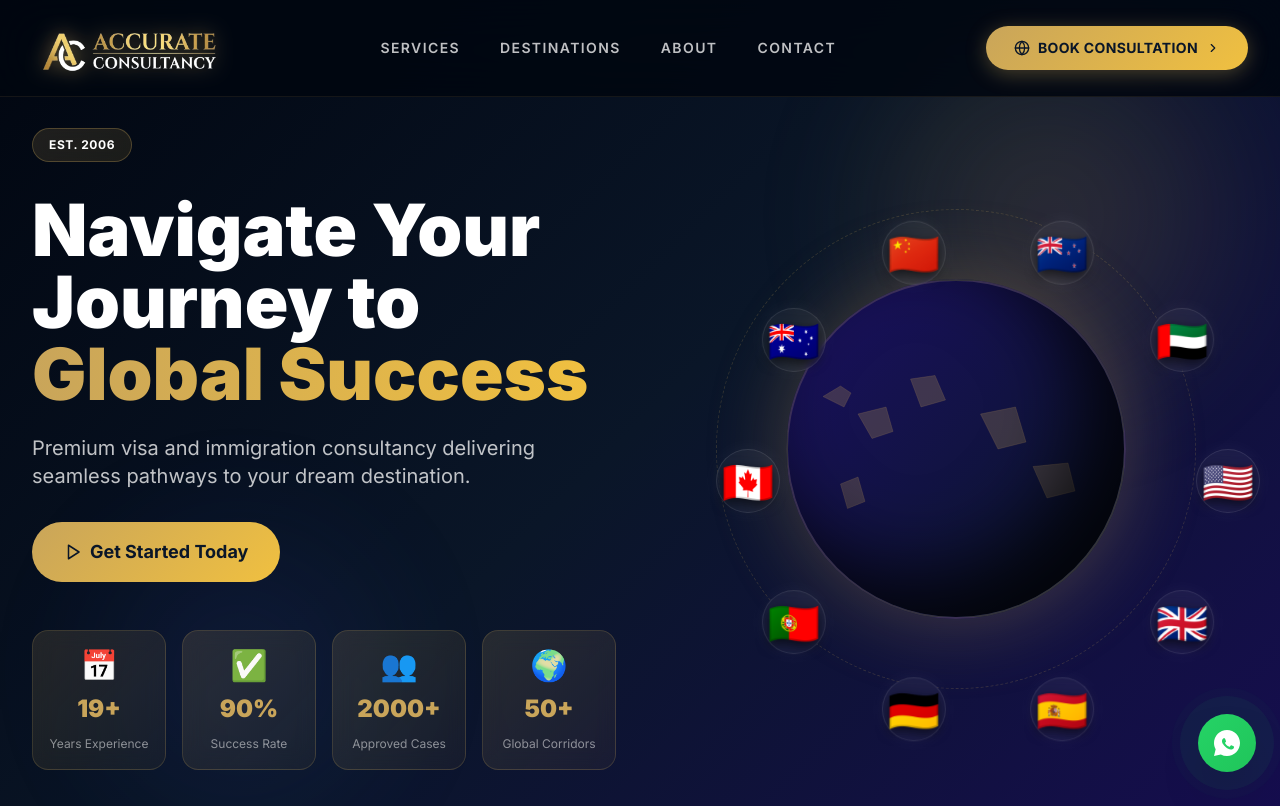
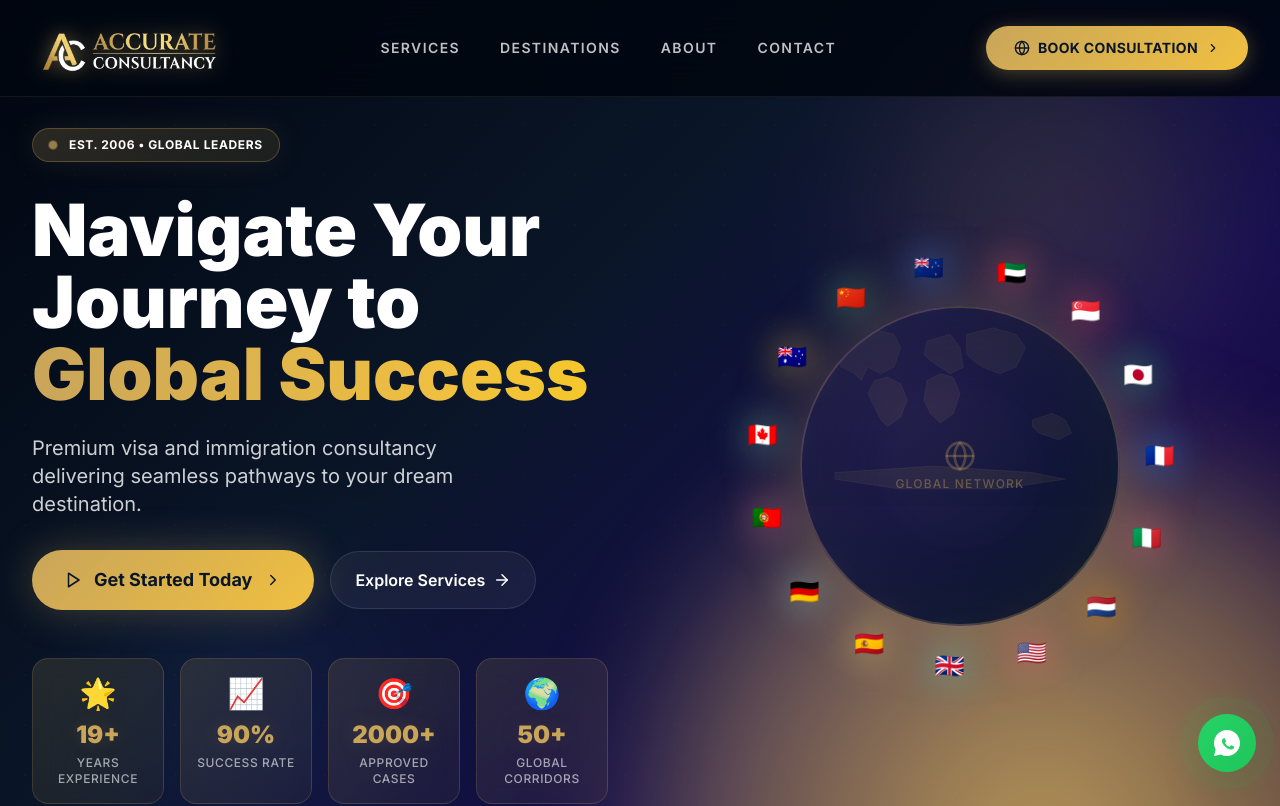
Before and after one commit to imran1001/Accurate-ConsultancyV3, a React (Vite) app: page / in a window 1280 px wide. Shown: the top 806 px of the page. Built offline with nearby package versions, Linux system fonts and the light colour scheme.

Commit message:
Refactor Hero component with animations and styles
Enhanced the Hero component with improved animations, additional country data, and refined styles for better visibility and user experience.

```diff
--- a/src/components/Hero.jsx
+++ b/src/components/Hero.jsx
@@ -1,5 +1,5 @@
 import React, { useState, useEffect } from 'react';
-import { Play } from 'lucide-react';
+import { Play, ArrowRight, Globe, MapPin, ChevronRight } from 'lucide-react';
 
 // Counter Hook
 const useCounter = (end, duration = 2000, start = 0) => {
@@ -10,7 +10,8 @@ const useCounter = (end, duration = 2000, start = 0) => {
       if (!startTime) startTime = currentTime;
       const elapsed = currentTime - startTime;
       const progress = Math.min(elapsed / duration, 1);
-      const value = Math.floor(progress * (end - start) + start);
+      const easeOutQuart = 1 - Math.pow(1 - progress, 4);
+      const value = Math.floor(easeOutQuart * (end - start) + start);
       setCount(value);
       if (progress < 1) requestAnimationFrame(animate);
     };
@@ -20,33 +21,81 @@ const useCounter = (end, duration = 2000, start = 0) => {
   return count;
 };
 
-// Updated country data
+// Enhanced country data with more destinations
 const countriesData = [
-  { flag: '🇺🇸', name: 'United States', angle: 0 },
-  { flag: '🇬🇧', name: 'United Kingdom', angle: 36 },
-  { flag: '🇪🇸', name: 'Spain', angle: 72 },
-  { flag: '🇩🇪', name: 'Germany', angle: 108 },
-  { flag: '🇵🇹', name: 'Portugal', angle: 144 },
-  { flag: '🇨🇦', name: 'Canada', angle: 180 },
-  { flag: '🇦🇺', name: 'Australia', angle: 216 },
-  { flag: '🇨🇳', name: 'China', angle: 252 },
-  { flag: '🇳🇿', name: 'New Zealand', angle: 288 },
-  { flag: '🇦🇪', name: 'UAE', angle: 324 },
+  { flag: '🇺🇸', name: 'United States', angle: 0, color: '#FF6B6B' },
+  { flag: '🇬🇧', name: 'United Kingdom', angle: 36, color: '#4ECDC4' },
+  { flag: '🇪🇸', name: 'Spain', angle: 72, color: '#FFE66D' },
+  { flag: '🇩🇪', name: 'Germany', angle: 108, color: '#A8E6CF' },
+  { flag: '🇵🇹', name: 'Portugal', angle: 144, color: '#FF8B94' },
+  { flag: '🇨🇦', name: 'Canada', angle: 180, color: '#88D8B0' },
+  { flag: '🇦🇺', name: 'Australia', angle: 216, color: '#FFD93D' },
+  { flag: '🇨🇳', name: 'China', angle: 252, color: '#6BCB77' },
+  { flag: '🇳🇿', name: 'New Zealand', angle: 288, color: '#4D96FF' },
+  { flag: '🇦🇪', name: 'UAE', angle: 324, color: '#FF6B6B' },
+  { flag: '🇸🇬', name: 'Singapore', angle: 18, color: '#FF4757' },
+  { flag: '🇯🇵', name: 'Japan', angle: 54, color: '#2ED573' },
+  { flag: '🇫🇷', name: 'France', angle: 90, color: '#1E90FF' },
+  { flag: '🇮🇹', name: 'Italy', angle: 126, color: '#FF6B81' },
+  { flag: '🇳🇱', name: 'Netherlands', angle: 162, color: '#FFA502' },
 ];
 
 const ContinentsMap = () => (
-  <svg viewBox="0 0 960 600" className="w-full h-full" style={{ opacity: 0.8 }}>
+  <svg viewBox="0 0 960 600" className="w-full h-full" style={{ opacity: 0.6 }}>
     <defs>
-      <style>{`.continent{fill:rgba(201,165,90,0.3);stroke:rgba(201,165,90,0.6);stroke-width:1}.water{fill:transparent}`}</style>
+      <style>
+        {`
+          .continent {
+            fill: rgba(201,165,90,0.15);
+            stroke: rgba(201,165,90,0.3);
+            stroke-width: 1.5;
+            transition: all 0.3s ease;
+          }
+          .continent:hover {
+            fill: rgba(201,165,90,0.25);
+            stroke: rgba(201,165,90,0.5);
+          }
+          .water {
+            fill: rgba(10,22,40,0.1);
+          }
+          .grid-line {
+            stroke: rgba(201,165,90,0.05);
+            stroke-width: 0.5;
+          }
+        `}
+      </style>
+      <radialGradient id="glow">
+        <stop offset="0%" stopColor="#c9a55a" stopOpacity="0.3"/>
+        <stop offset="100%" stopColor="#c9a55a" stopOpacity="0"/>
+      </radialGradient>
     </defs>
     <rect className="water" width="960" height="600" />
+    {/* Grid lines for depth */}
+    <line x1="0" y1="100" x2="960" y2="100" className="grid-line" />
+    <line x1="0" y1="200" x2="960" y2="200" className="grid-line" />
+    <line x1="0" y1="300" x2="960" y2="300" className="grid-line" />
+    <line x1="0" y1="400" x2="960" y2="400" className="grid-line" />
+    <line x1="0" y1="500" x2="960" y2="500" className="grid-line" />
+    <line x1="200" y1="0" x2="200" y2="600" className="grid-line" />
+    <line x1="400" y1="0" x2="400" y2="600" className="grid-line" />
+    <line x1="600" y1="0" x2="600" y2="600" className="grid-line" />
+    <line x1="800" y1="0" x2="800" y2="600" className="grid-line" />
+    {/* Enhanced continents with more detail */}
     <g className="continent">
-      <path d="M 100,150 L 150,120 L 180,140 L 160,180 Z" />
-      <path d="M 200,200 L 280,180 L 300,250 L 240,270 Z" />
-      <path d="M 350,100 L 420,90 L 450,160 L 380,180 Z" />
-      <path d="M 550,200 L 650,180 L 680,280 L 600,300 Z" />
-      <path d="M 700,350 L 800,340 L 820,420 L 740,440 Z" />
-      <path d="M 150,400 L 200,380 L 220,450 L 170,470 Z" />
+      {/* North America */}
+      <path d="M 120,80 L 200,60 L 280,80 L 300,120 L 280,180 L 240,200 L 200,180 L 180,220 L 160,200 L 120,180 L 100,140 Z" />
+      {/* South America */}
+      <path d="M 220,220 L 260,210 L 300,230 L 320,280 L 300,330 L 260,360 L 240,340 L 220,300 L 200,260 Z" />
+      {/* Europe */}
+      <path d="M 380,100 L 450,80 L 480,120 L 490,180 L 450,200 L 420,180 L 390,160 L 370,140 Z" />
+      {/* Africa */}
+      <path d="M 380,220 L 420,200 L 460,210 L 480,260 L 460,320 L 420,350 L 390,320 L 370,280 Z" />
+      {/* Asia */}
+      <path d="M 500,80 L 580,60 L 650,80 L 680,120 L 650,180 L 600,200 L 550,180 L 520,160 L 500,140 Z" />
+      {/* Australia */}
+      <path d="M 700,340 L 760,320 L 800,340 L 820,380 L 780,400 L 720,380 L 700,360 Z" />
+      {/* Antartica */}
+      <path d="M 100,500 L 400,480 L 700,500 L 800,520 L 600,550 L 300,550 L 100,520 Z" />
     </g>
   </svg>
 );
@@ -58,118 +107,216 @@ const Hero = () => {
   const countriesCount = useCounter(50, 2000);
 
   const [hoveredCountry, setHoveredCountry] = useState(null);
+  const [rotation, setRotation] = useState(0);
+
+  // Smooth rotation animation
+  useEffect(() => {
+    const interval = setInterval(() => {
+      setRotation(prev => (prev + 0.5) % 360);
+    }, 50);
+    return () => clearInterval(interval);
+  }, []);
 
   return (
-    <section className="relative min-h-screen pt-32 pb-20 px-4 sm:px-6 lg:px-8 overflow-hidden flex items-center" style={{ background: 'linear-gradient(135deg, #010610 0%, #0a1628 50%, #160d50 100%)' }}>
-      <div className="absolute top-10 right-10 w-96 h-96 rounded-full blur-3xl opacity-20 pointer-events-none" style={{ background: 'radial-gradient(circle, #c9a55a, transparent)', animation: 'float 20s ease-in-out infinite' }} />
-      <div className="absolute bottom-0 left-20 w-80 h-80 rounded-full blur-3xl opacity-15 pointer-events-none" style={{ background: 'radial-gradient(circle, #3b4fca, transparent)', animation: 'float 15s ease-in-out infinite reverse' }} />
+    <section className="relative min-h-screen pt-32 pb-20 px-4 sm:px-6 lg:px-8 overflow-hidden flex items-center" style={{
+      background: 'linear-gradient(135deg, #010610 0%, #0a1628 40%, #160d50 70%, #1a0a30 100%)'
+    }}>
+      {/* Enhanced animated background elements */}
+      <div className="absolute top-10 right-10 w-96 h-96 rounded-full blur-3xl opacity-20 pointer-events-none" style={{
+        background: 'radial-gradient(circle, #c9a55a, transparent)',
+        animation: 'float 20s ease-in-out infinite'
+      }} />
+      <div className="absolute bottom-0 left-20 w-80 h-80 rounded-full blur-3xl opacity-15 pointer-events-none" style={{
+        background: 'radial-gradient(circle, #3b4fca, transparent)',
+        animation: 'float 15s ease-in-out infinite reverse'
+      }} />
+      <div className="absolute top-1/2 left-1/2 -translate-x-1/2 -translate-y-1/2 w-[800px] h-[800px] rounded-full blur-3xl opacity-5 pointer-events-none" style={{
+        background: 'radial-gradient(circle, #c9a55a, transparent)',
+        animation: 'pulse 8s ease-in-out infinite'
+      }} />
 
-      <div className="max-w-7xl mx-auto w-full relative z-10 grid lg:grid-cols-2 gap-12 items-center">
-        {/* Left Content */}
+      {/* Grid overlay for depth */}
+      <div className="absolute inset-0 pointer-events-none" style={{
+        backgroundImage: 'radial-gradient(circle, rgba(201,165,90,0.03) 1px, transparent 1px)',
+        backgroundSize: '50px 50px'
+      }} />
+
+      <div className="max-w-7xl mx-auto w-full relative z-10 grid lg:grid-cols-2 gap-16 items-center">
+        {/* Left Column */}
         <div>
-          <div className="inline-flex items-center space-x-3 mb-8 px-4 py-2 rounded-full animate-fadeInUp" style={{ background: 'linear-gradient(135deg, rgba(201,165,90,0.15), rgba(240,192,64,0.1))', border: '1px solid rgba(201,165,90,0.3)', backdropFilter: 'blur(10px)' }}>
-            <span className="text-xs font-bold text-white uppercase tracking-wider">Est. 2006</span>
+          <div className="inline-flex items-center space-x-3 mb-8 px-4 py-2 rounded-full animate-fadeInUp" style={{
+            background: 'linear-gradient(135deg, rgba(201,165,90,0.2), rgba(240,192,64,0.1))',
+            border: '1px solid rgba(201,165,90,0.3)',
+            backdropFilter: 'blur(10px)',
+            boxShadow: '0 0 30px rgba(201,165,90,0.1)'
+          }}>
+            <span className="w-2 h-2 rounded-full bg-[#c9a55a] animate-pulse"></span>
+            <span className="text-xs font-bold text-white uppercase tracking-wider">Est. 2006 • Global Leaders</span>
           </div>
 
-          <h1 className="text-5xl md:text-7xl font-black leading-tight mb-6 animate-fadeInUp delay-100" style={{ color: 'white' }}>
-            Navigate Your Journey to <span style={{ background: 'linear-gradient(90deg, #c9a55a, #f0c040, #c9a55a)', backgroundSize: '200% 100%', WebkitBackgroundClip: 'text', WebkitTextFillColor: 'transparent', animation: 'textShimmer 3s ease-in-out infinite' }}>Global Success</span>
+          <h1 className="text-5xl md:text-6xl lg:text-7xl font-black leading-tight mb-6 animate-fadeInUp delay-100">
+            <span style={{ color: 'white' }}>Navigate Your Journey to </span>
+            <span style={{
+              background: 'linear-gradient(90deg, #c9a55a, #f0c040, #ffd700, #f0c040, #c9a55a)',
+              backgroundSize: '300% 100%',
+              WebkitBackgroundClip: 'text',
+              WebkitTextFillColor: 'transparent',
+              animation: 'textShimmer 4s ease-in-out infinite'
+            }}>Global Success</span>
           </h1>
 
-          <p className="text-lg md:text-xl leading-relaxed mb-8 animate-fadeInUp delay-200" style={{ color: 'rgba(255,255,255,0.75)' }}>Premium visa and immigration consultancy delivering seamless pathways to your dream destination.</p>
+          <p className="text-lg md:text-xl leading-relaxed mb-8 animate-fadeInUp delay-200" style={{
+            color: 'rgba(255,255,255,0.8)',
+            maxWidth: '500px'
+          }}>
+            Premium visa and immigration consultancy delivering seamless pathways to your dream destination.
+          </p>
 
           <div className="flex flex-col sm:flex-row items-center gap-4 mb-12 animate-slideInLeft delay-300">
-            <a href="#consultation" className="flex items-center gap-2 px-8 py-4 rounded-full font-bold text-lg transition-all duration-300 hover:scale-105 hover:shadow-2xl" style={{ background: 'linear-gradient(135deg, #c9a55a, #f0c040)', color: '#0a1628', textDecoration: 'none' }}>
-              <Play size={18} /> Get Started Today
+            <a href="#consultation" className="group flex items-center gap-3 px-8 py-4 rounded-full font-bold text-lg transition-all duration-300 hover:scale-105 hover:shadow-2xl" style={{
+              background: 'linear-gradient(135deg, #c9a55a, #f0c040)',
+              color: '#0a1628',
+              textDecoration: 'none',
+              boxShadow: '0 0 40px rgba(201,165,90,0.3)'
+            }}>
+              <Play size={18} className="group-hover:scale-110 transition-transform" />
+              Get Started Today
+              <ChevronRight size={18} className="group-hover:translate-x-1 transition-transform" />
+            </a>
+            <a href="#services" className="flex items-center gap-2 px-6 py-4 rounded-full font-semibold text-white transition-all duration-300 hover:scale-105" style={{
+              background: 'rgba(255,255,255,0.05)',
+              border: '1px solid rgba(255,255,255,0.1)',
+              backdropFilter: 'blur(10px)',
+              textDecoration: 'none'
+            }}>
+              Explore Services
+              <ArrowRight size={18} />
             </a>
           </div>
 
+          {/* Enhanced Stats with better visibility */}
           <div className="grid grid-cols-2 sm:grid-cols-4 gap-4">
             {[
-              { icon: '📅', value: yearsCount, label: 'Years Experience', suffix: '+' },
-              { icon: '✅', value: successCount, label: 'Success Rate', suffix: '%' },
-              { icon: '👥', value: casesCount, label: 'Approved Cases', suffix: '+' },
+              { icon: '🌟', value: yearsCount, label: 'Years Experience', suffix: '+' },
+              { icon: '📈', value: successCount, label: 'Success Rate', suffix: '%' },
+              { icon: '🎯', value: casesCount, label: 'Approved Cases', suffix: '+' },
               { icon: '🌍', value: countriesCount, label: 'Global Corridors', suffix: '+' }
             ].map((stat, i) => (
-              <div key={i} className="p-4 rounded-2xl text-center animate-fadeInUp" style={{ background: 'linear-gradient(135deg, rgba(201,165,90,0.15), rgba(240,192,64,0.05))', border: '1px solid rgba(201,165,90,0.2)', backdropFilter: 'blur(10px)', animationDelay: `${i * 0.1}s` }}>
-                <div className="text-3xl mb-2">{stat.icon}</div>
-                <div style={{ color: '#c9a55a', fontSize: '24px', fontWeight: '900' }}>{stat.value}{stat.suffix}</div>
-                <div style={{ color: 'rgba(255,255,255,0.5)', fontSize: '12px', marginTop: '8px' }}>{stat.label}</div>
+              <div key={i} className="group p-4 rounded-2xl text-center animate-fadeInUp transition-all duration-300 hover:scale-105 hover:shadow-2xl" style={{
+                background: 'linear-gradient(135deg, rgba(201,165,90,0.15), rgba(240,192,64,0.05))',
+                border: '1px solid rgba(201,165,90,0.2)',
+                backdropFilter: 'blur(10px)',
+                animationDelay: `${i * 0.1}s`
+              }}>
+                <div className="text-3xl mb-2 group-hover:scale-110 transition-transform">{stat.icon}</div>
+                <div className="text-2xl font-black" style={{
+                  color: '#c9a55a',
+                  textShadow: '0 0 20px rgba(201,165,90,0.2)'
+                }}>
+                  {stat.value}{stat.suffix}
+                </div>
+                <div className="text-xs font-medium uppercase tracking-wider mt-1" style={{ color: 'rgba(255,255,255,0.6)' }}>
+                  {stat.label}
+                </div>
               </div>
             ))}
           </div>
         </div>
 
-        {/* Right Content - The Globe & Orbiting Flags */}
-        <div className="hidden lg:flex items-center justify-center relative h-[600px] w-full">
+        {/* Right Column - Enhanced Globe */}
+        <div className="hidden lg:flex items-center justify-center relative h-[500px]">
+          {/* Outer glow ring */}
+          <div className="absolute w-[400px] h-[400px] rounded-full" style={{
+            background: 'radial-gradient(circle, rgba(201,165,90,0.1), transparent 70%)',
+            animation: 'pulse 4s ease-in-out infinite'
+          }} />
 
-          {/* Main Central Globe */}
-          <div className="relative w-[340px] h-[340px] rounded-full overflow-hidden z-10" style={{ background: 'linear-gradient(135deg, #1a1060, #0a1628)', boxShadow: '0 0 80px rgba(201,165,90,0.3)', border: '2px solid rgba(201,165,90,0.2)' }}>
-            <div className="flex h-full" style={{ width: '200%', animation: 'panGlobalMap 30s linear infinite' }}>
-              <div className="w-1/2 h-full"><ContinentsMap /></div>
-              <div className="w-1/2 h-full"><ContinentsMap /></div>
-            </div>
-            {/* Volumetric Globe Shadow */}
-            <div className="absolute inset-0 rounded-full shadow-[inset_-40px_-40px_80px_rgba(0,0,0,0.8)] pointer-events-none" />
+          {/* Main globe container */}
+          <div className="relative w-80 h-80 rounded-full overflow-hidden" style={{
+            background: 'linear-gradient(135deg, #1a1060, #0a1628)',
+            boxShadow: '0 0 80px rgba(201,165,90,0.3), inset 0 0 80px rgba(201,165,90,0.1)',
+            border: '2px solid rgba(201,165,90,0.3)'
+          }}>
+            <div className="absolute inset-0" style={{
+              background: 'radial-gradient(circle at 30% 30%, rgba(201,165,90,0.1), transparent 70%)',
+              pointerEvents: 'none'
+            }} />
+            <div style={{ animation: 'panGlobalMap 30s linear infinite' }}>
+              <ContinentsMap />
             </div>
 
-          {/* Orbit System Ring */}
-          <div className="absolute top-1/2 left-1/2 w-0 h-0 z-20" style={{ animation: 'orbitSpin 35s linear infinite' }}>
-            {countriesData.map((country, index) => (
-              // 1. Position the flag along the orbit path
+            {/* Inner glow overlay */}
+            <div className="absolute inset-0 pointer-events-none" style={{
+              background: 'radial-gradient(circle at center, transparent 30%, rgba(10,22,40,0.5) 100%)'
+            }} />
+          </div>
+
+          {/* Country markers with improved visibility */}
+          {countriesData.map((country, index) => {
+            const angle = (index / countriesData.length) * 360;
+            return (
               <div
                 key={index}
-                className="absolute top-0 left-0 flex items-center justify-center"
-                style={{ transform: `rotate(${country.angle}deg) translateX(240px)` }} // 240px is the orbit radius
+                className="absolute"
+                style={{
+                  transform: `rotate(${rotation + angle}deg) translateX(200px)`,
+                  transition: 'transform 0.1s linear'
+                }}
               >
-                {/* 2. Counter-rotate exactly opposite to the orbit to keep elements upright */}
-                <div style={{ animation: 'orbitCounterSpin 35s linear infinite' }}>
-
-                  {/* 3. Counter-rotate the initial placement angle so the flag doesn't sit sideways */}
                 <div
-                    style={{ transform: `rotate(-${country.angle}deg)`, cursor: 'pointer' }}
+                  className="relative group"
+                  style={{
+                    transform: `rotate(-${rotation + angle}deg)`,
+                    cursor: 'pointer'
+                  }}
                   onMouseEnter={() => setHoveredCountry(index)}
                   onMouseLeave={() => setHoveredCountry(null)}
-                    className="relative flex items-center justify-center group"
                 >
-
-                    {/* The Flag Container */}
-                    <div
-                      className="flex items-center justify-center w-16 h-16 rounded-full transition-all duration-300 group-hover:scale-125"
-                      style={{
-                        background: 'rgba(255, 255, 255, 0.05)',
-                        border: '1px solid rgba(255, 255, 255, 0.1)',
-                        backdropFilter: 'blur(4px)',
-                        boxShadow: '0 0 20px rgba(255,255,255,0.05)'
-                      }}
-                    >
-                      <span style={{ fontSize: '42px', filter: 'drop-shadow(0 4px 6px rgba(0,0,0,0.6))' }}>
+                  <div className="relative">
+                    <div className="absolute inset-0 rounded-full blur-md opacity-50 group-hover:opacity-100 transition-opacity" style={{
+                      background: `radial-gradient(circle, ${country.color}, transparent)`,
+                      transform: 'scale(1.5)'
+                    }} />
+                    <span className="relative text-2xl block group-hover:scale-125 transition-transform duration-300">
                       {country.flag}
                     </span>
                   </div>
 
-                    {/* Hover Tooltip */}
-                    <div
-                      className={`absolute bottom-full mb-3 px-4 py-1.5 rounded-lg font-bold text-sm whitespace-nowrap transition-all duration-300 pointer-events-none ${
-                        hoveredCountry === index ? 'opacity-100 translate-y-0' : 'opacity-0 translate-y-2'
-                      }`}
-                      style={{
-                        background: '#c9a55a',
-                        color: '#0a1628',
-                        boxShadow: '0 4px 15px rgba(201,165,90,0.4)'
-                      }}
-                    >
-                      {country.name}
-                      <div className="absolute top-full left-1/2 -translate-x-1/2 border-4 border-transparent border-t-[#c9a55a]" />
+                  {/* Tooltip with improved visibility */}
+                  {hoveredCountry === index && (
+                    <div className="absolute bottom-full left-1/2 -translate-x-1/2 mb-2 px-3 py-1.5 rounded-lg whitespace-nowrap font-medium text-xs" style={{
+                      background: 'rgba(10,22,40,0.95)',
+                      border: '1px solid rgba(201,165,90,0.3)',
+                      color: '#c9a55a',
+                      backdropFilter: 'blur(10px)',
+                      boxShadow: '0 10px 40px rgba(0,0,0,0.5)',
+                      zIndex: 50
+                    }}>
+                      <div className="flex items-center gap-2">
+                        <span>{country.flag}</span>
+                        <span>{country.name}</span>
                       </div>
+                      <div className="absolute bottom-0 left-1/2 -translate-x-1/2 translate-y-1/2 w-2 h-2 rotate-45" style={{
+                        background: 'rgba(10,22,40,0.95)',
+                        borderRight: '1px solid rgba(201,165,90,0.3)',
+                        borderBottom: '1px solid rgba(201,165,90,0.3)'
+                      }} />
+                    </div>
+                  )}
+                </div>
+              </div>
+            );
+          })}
 
+          {/* Center label */}
+          <div className="absolute inset-0 flex items-center justify-center pointer-events-none">
+            <div className="text-center">
+              <Globe size={32} className="mx-auto mb-1" style={{ color: 'rgba(201,165,90,0.3)' }} />
+              <div className="text-xs font-medium uppercase tracking-widest" style={{ color: 'rgba(201,165,90,0.4)' }}>
+                Global Network
               </div>
             </div>
           </div>
-            ))}
-          </div>
-
-          {/* Faint Orbit Guideline */}
-          <div className="absolute top-1/2 left-1/2 -translate-x-1/2 -translate-y-1/2 w-[480px] h-[480px] rounded-full border border-dashed border-[#c9a55a]/20 pointer-events-none" />
         </div>
       </div>
 
@@ -183,33 +330,32 @@ const Hero = () => {
           to { opacity: 1; transform: translateX(0); }
         }
         @keyframes textShimmer {
-          0%, 100% { backgroundPosition: 200% 0; }
+          0%, 100% { backgroundPosition: 300% 0; }
           50% { backgroundPosition: 0 0; }
         }
-        /* Forward Orbit Spin */
-        @keyframes orbitSpin {
-          from { transform: rotate(0deg); }
-          to { transform: rotate(360deg); }
-        }
-        /* Exact Counter Spin to Keep Flags Upright */
-        @keyframes orbitCounterSpin {
-          from { transform: rotate(360deg); }
-          to { transform: rotate(0deg); }
-        }
-        /* Continuous Map Panning */
         @keyframes panGlobalMap {
           from { transform: translateX(0); }
-          to { transform: translateX(-50%); }
+          to { transform: translateX(-150px); }
         }
         @keyframes float {
-          0%, 100% { transform: translateY(0px); }
-          50% { transform: translateY(-20px); }
+          0%, 100% { transform: translateY(0px) rotate(0deg); }
+          50% { transform: translateY(-20px) rotate(5deg); }
         }
-        .animate-fadeInUp { animation: fadeInUp .8s ease-out forwards; opacity: 0; }
-        .delay-100 { animation-delay: .1s; }
-        .delay-200 { animation-delay: .2s; }
-        .delay-300 { animation-delay: .3s; }
-        .animate-slideInLeft { animation: slideInLeft .8s ease-out forwards; opacity: 0; }
+        @keyframes pulse {
+          0%, 100% { transform: scale(1); opacity: 1; }
+          50% { transform: scale(1.1); opacity: 0.7; }
+        }
+        .animate-fadeInUp {
+          animation: fadeInUp 0.8s ease-out forwards;
+          opacity: 0;
+        }
+        .delay-100 { animation-delay: 0.1s; }
+        .delay-200 { animation-delay: 0.2s; }
+        .delay-300 { animation-delay: 0.3s; }
+        .animate-slideInLeft {
+          animation: slideInLeft 0.8s ease-out forwards;
+          opacity: 0;
+        }
       `}</style>
     </section>
   );
```
Lines whose indentation alone changed are shown as unchanged.
